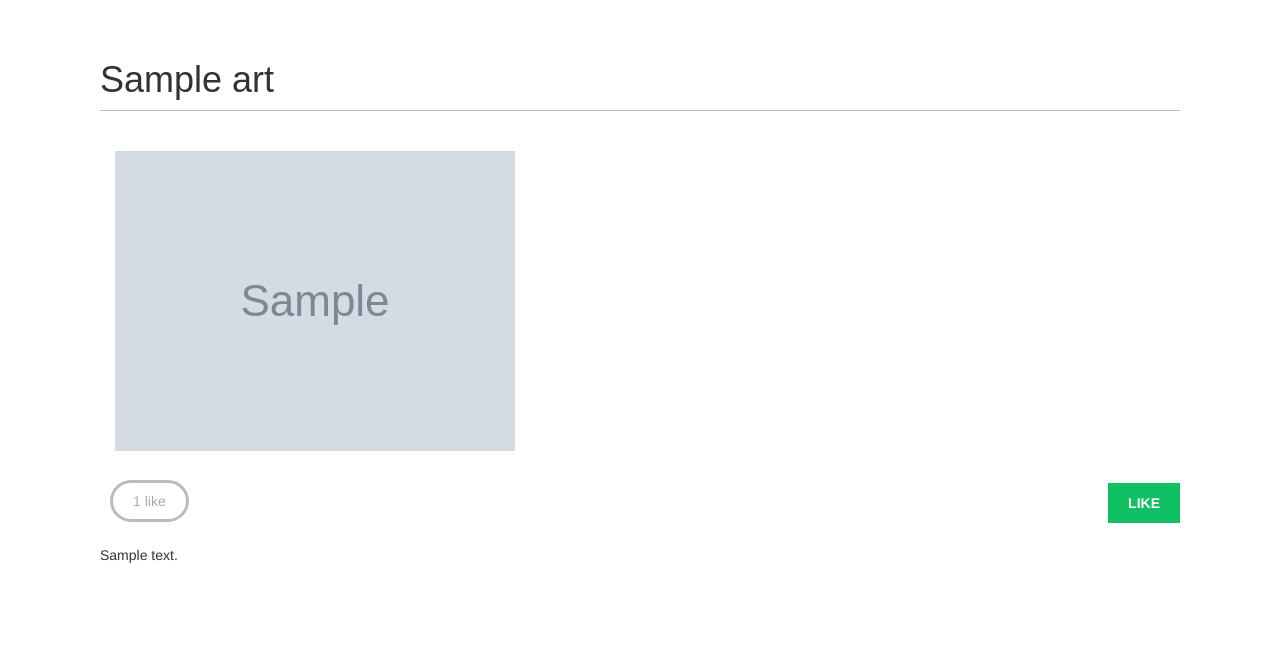
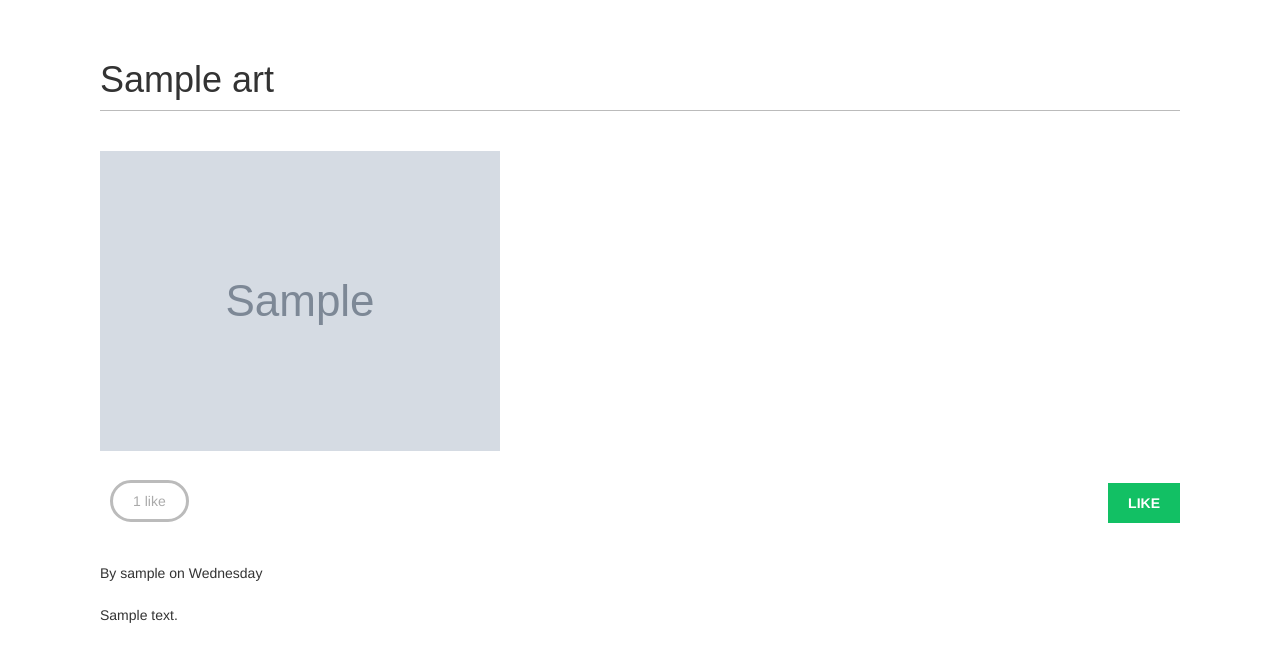
Before and after one commit to aaronjbecker/KidsArtShow-Demo, a Django app: template src/kids_art_show/templates/kids_art_show/art_detail.html in a window 1280 px wide. Shown: the part 52-714 px from the top of the page. Run offline with Django 3.2, Linux system fonts and the light colour scheme; a user stored in the database is signed in; tables that the repository leaves empty hold one stand-in row (values such as "Sample post"); the template is opened without the code that fills it: most values are stand-ins (such as "Sample title", 1, 10 or a date in 2020); grey boxes marked "Sample" are stand-in pictures; parts of the project's set-up code (start-up, migrations or seed data) failed here and were passed over; some libraries are stand-ins or nearby versions; some web fonts are replaced.

Commit message:
Bugfix and add'l info

```diff
--- a/src/kids_art_show/templates/kids_art_show/art_detail.html
+++ b/src/kids_art_show/templates/kids_art_show/art_detail.html
@@ -10,11 +10,11 @@
 
 {% block content %}
   <h1>{{ art.title }}</h1>
-    <div class="container-fluid">
+    {% if art.image %}
     <a href="{{ art.image.url }}">
       <img src="{{ art.image.url }}" class="image-detail">
     </a>
-    </div>
+    {% endif %}
   {% with total_likes=art.users_like.count users_like=art.users_like.all %}
     <div class="image-info">
       <div>
@@ -33,10 +33,14 @@
         </a>
       {% endif %}
       </div>
+    <div class="inline-group">
+        By {{ art.author.nickname }} on {{ art.date_posted|date:"l"}}
+    </div>
       {{ art.description|linebreaks }}
     </div>
       {% if is_owner %}
-        <a href="{% url 'edit_art' art.slug %}">Edit Art</a>
+          <br />
+        <a class="button" href="{% url 'edit_art' art.slug %}">Edit Art</a>
       {% endif %}
   {% endwith %}
 {% endblock %}
```
